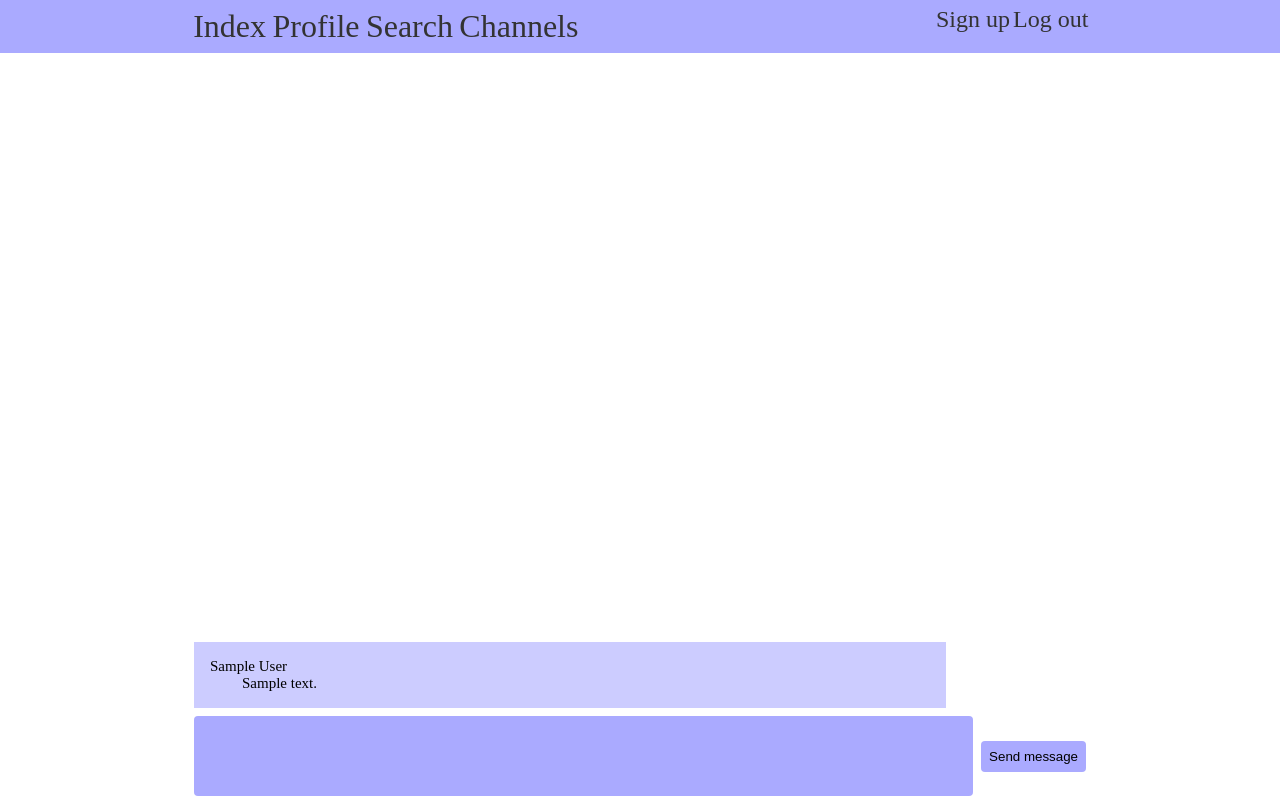
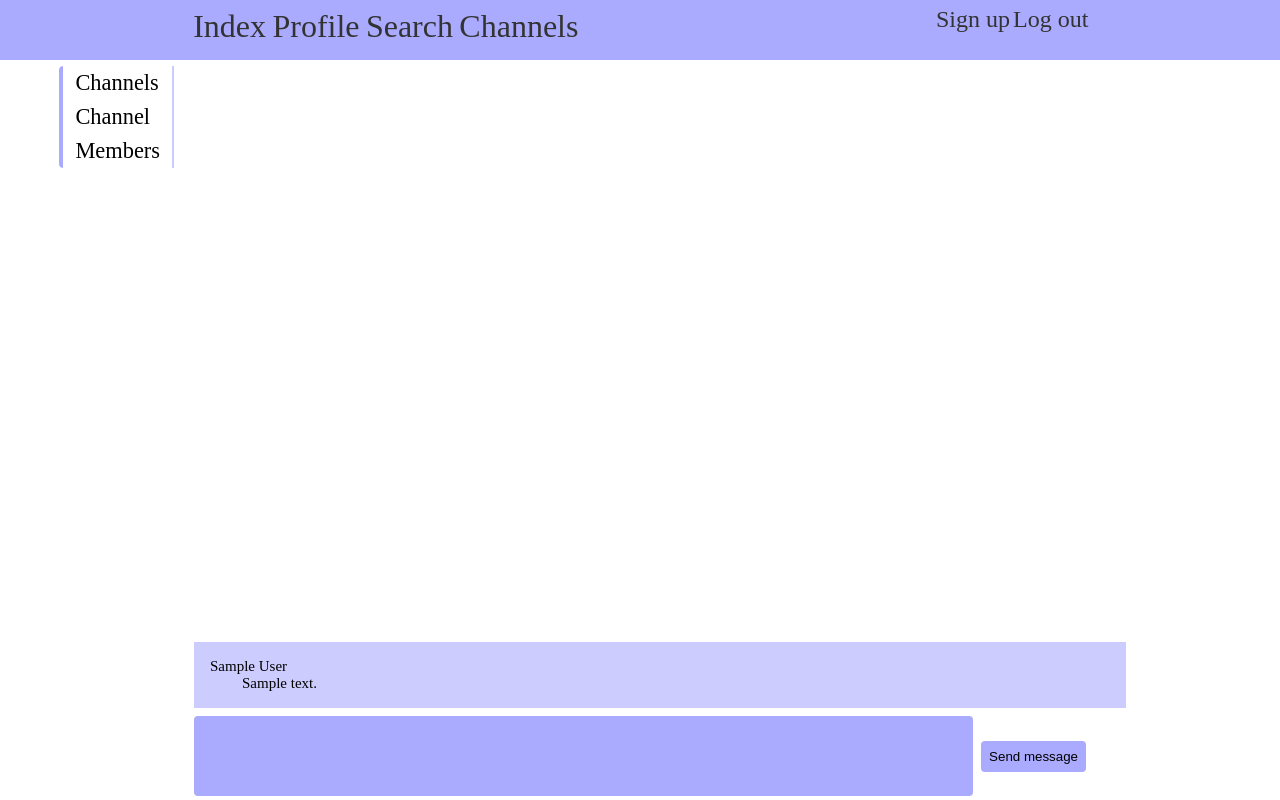
Before and after one commit to nalek0/test-messanger-public, a Flask app: page /messanger/channel/1 in a window 1280 px wide. Run offline with Flask 2, Linux system fonts and the light colour scheme; a user stored in the database is signed in; tables that the repository leaves empty hold one stand-in row (values such as "Sample post"); parts of the project's set-up code (start-up, migrations or seed data) failed here and were passed over; some libraries are stand-ins or nearby versions.

Commit message:
Channel navigation

```diff
--- a/server/database.py
+++ b/server/database.py
@@ -1,4 +1,6 @@
 import datetime as datetime
+
+from flask import url_for
 from flask_login import UserMixin
 from flask_sqlalchemy import SQLAlchemy
 
@@ -40,6 +42,9 @@ class User(UserMixin, db.Model, Serializable):
                               secondaryjoin=(user_friendship_association_table.c.friend_id == id),
                               lazy='dynamic')
 
+    def profile_url(self):
+        return url_for("main.profile", username=self.username)
+
     def json(self) -> dict:
         return {
             "id": self.id,
@@ -49,11 +54,11 @@ class User(UserMixin, db.Model, Serializable):
             "description": self.description
         }
 
+    def full_name(self):
+        return f"{self.first_name} {self.last_name}"
+
     def __repr__(self):
         return '<User %r>' % self.username
-
-    def full_name(self):
-        return f"{self.first_name} {self.last_name}"
 
 
 class Channel(db.Model, Serializable):
--- a/server/static/base.css
+++ b/server/static/base.css
@@ -15,6 +15,7 @@
     --font-size: 15px;
 
     --main_part-width: 900px;
+    --header-height: 50px;
 }
 
 body {
@@ -27,6 +28,7 @@ body {
 
 header {
     background: var(--header-color);
+    height:  var(--header-height);
     padding: 0.3rem;
 }
 
--- a/server/static/messanger/channel.css
+++ b/server/static/messanger/channel.css
@@ -17,7 +17,7 @@
 }
 
 .message {
-    width: 80%;
+    width: 100%;
     background: var(--lighten-accent-color);
 
     padding: 1rem;
--- /dev/null
+++ b/server/static/messanger/channel_navigation.css
@@ -0,0 +1,53 @@
+.nav_part {
+	--channel-windows-delta: 1rem;
+	--nav-block-border-radius: 0.25rem;
+
+	display: inline-block;
+	width: auto;
+	height: auto;
+
+	position: fixed;
+	right: calc(50% + var(--main_part-width) / 2 + var(--channel-windows-delta));
+	top: calc(var(--header-height) + var(--channel-windows-delta));
+
+	border-top-left-radius: var(--nav-block-border-radius);
+	border-bottom-left-radius: var(--nav-block-border-radius);
+	border-right: calc(var(--nav-block-border-radius) / 2) solid var(--lighten-accent-color);
+	overflow: hidden;
+	padding: 0;
+	margin: 0;
+
+	display: flex;
+    flex-direction: column;
+    align-items: stretch;
+}
+.nav_part:active {
+	border-right: calc(var(--nav-block-border-radius) / 2) solid var(--darken-accent-color);
+}
+
+.nav_part .nav_part_button.first {
+	border-top-left-radius: var(--nav-block-border-radius);
+}
+.nav_part .nav_part_button.last {
+	border-bottom-left-radius: var(--nav-block-border-radius);
+}
+
+.nav_part .nav_part_button {
+	padding: 0.25rem 0.75rem;
+	margin: 0;
+
+	display: inline-block;
+	box-sizing: border-box;
+	width: 100%;
+
+	border-left: var(--nav-block-border-radius) solid var(--accent-color);
+	cursor: pointer;
+
+	font-size: 1.4rem;
+}
+.nav_part .nav_part_button:hover {
+	background: var(--lighten-accent-color);
+}
+.nav_part .nav_part_button:active {
+	background: var(--darken-accent-color);
+}
--- a/server/templates/messanger/channel.html
+++ b/server/templates/messanger/channel.html
@@ -9,6 +9,7 @@ channel: Channel
 {% endblock %}
 
 {% block top_stylesheets %}
+    <link rel="stylesheet" href="{{ url_for('messanger.static', filename='channel_navigation.css') }}">
     <link rel="stylesheet" href="{{ url_for('messanger.static', filename='channel.css') }}">
 {% endblock %}
 
@@ -29,4 +30,16 @@ channel: Channel
             <input type="submit" class="base_input base_submit_input" value="Send message" onclick="sendMessage()">
         </div>
     </div>
+
+    <div class="nav_part">
+        <a href="{{ url_for('messanger.channels') }}" class="block_link">
+            <div class="nav_part_button first">Channels</div>
+        </a>
+        <a href="{{ url_for('messanger.channel', channel_id=channel.id) }}" class="block_link">
+            <div class="nav_part_button">Channel</div>
+        </a>
+        <a href="{{ url_for('messanger.channel_members', channel_id=channel.id) }}" class="block_link">
+            <div class="nav_part_button last">Members</div>
+        </a>
+    </div>
 {% endblock %}
```
Also changed, not shown: server/templates/messanger/channel_members.html (+39 -0 lines).
